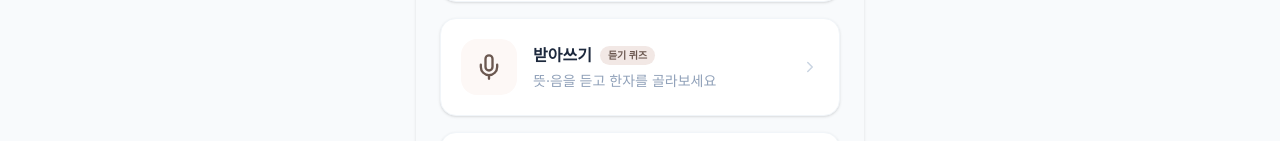
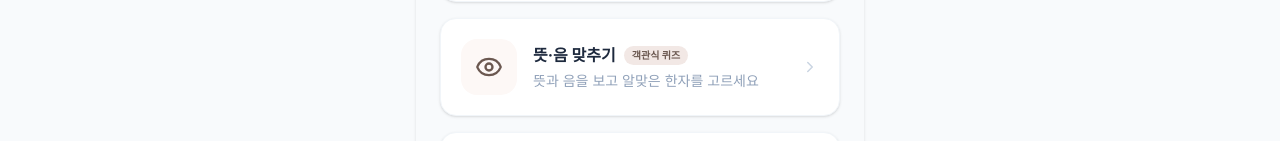
Before and after one commit to iloveadi/1000, a React (Vite) app: page /quiz-hub in a window 1280 px wide. Shown: the part 232-373 px from the top of the page. Built offline with nearby package versions, Linux system fonts and the light colour scheme; a web font is replaced by a local one.

Commit message:
style(quiz): rename dictation quiz to visual matching quiz

```diff
--- a/src/pages/DictationQuiz.jsx
+++ b/src/pages/DictationQuiz.jsx
@@ -160,7 +160,7 @@ export default function DictationQuiz() {
                     <ChevronLeft size={24} />
                 </button>
                 <span className="text-slate-500 dark:text-slate-400 font-medium text-sm">
-                    받아쓰기 {currentIndex + 1} / {QUESTIONS_PER_SESSION}
+                    뜻·음 맞추기 {currentIndex + 1} / {QUESTIONS_PER_SESSION}
                 </span>
                 <div className="flex items-center gap-3">
                     <div className="flex items-center gap-1 bg-white dark:bg-slate-800 px-2.5 py-1 rounded-full shadow-sm border border-slate-100 dark:border-slate-700 justify-center shrink-0 min-w-[64px]">
--- a/src/pages/QuizHub.jsx
+++ b/src/pages/QuizHub.jsx
@@ -1,7 +1,7 @@
 import React from 'react';
 import { useNavigate } from 'react-router-dom';
 import { motion } from 'framer-motion';
-import { BrainCircuit, Mic, ChevronRight, Puzzle } from 'lucide-react';
+import { BrainCircuit, Eye, ChevronRight, Puzzle } from 'lucide-react';
 
 const quizTypes = [
     {
@@ -18,12 +18,12 @@ const quizTypes = [
     {
         id: 'dictation',
         path: '/dictation-quiz',
-        icon: Mic,
+        icon: Eye,
         iconBg: 'bg-primary-50 dark:bg-primary-900/20',
         iconColor: 'text-primary-600 dark:text-primary-400',
-        title: '받아쓰기',
-        desc: '뜻·음을 듣고 한자를 골라보세요',
-        badge: '듣기 퀴즈',
+        title: '뜻·음 맞추기',
+        desc: '뜻과 음을 보고 알맞은 한자를 고르세요',
+        badge: '객관식 퀴즈',
         badgeColor: 'bg-primary-100 dark:bg-primary-900/40 text-primary-600 dark:text-primary-400',
     },
     {
```
